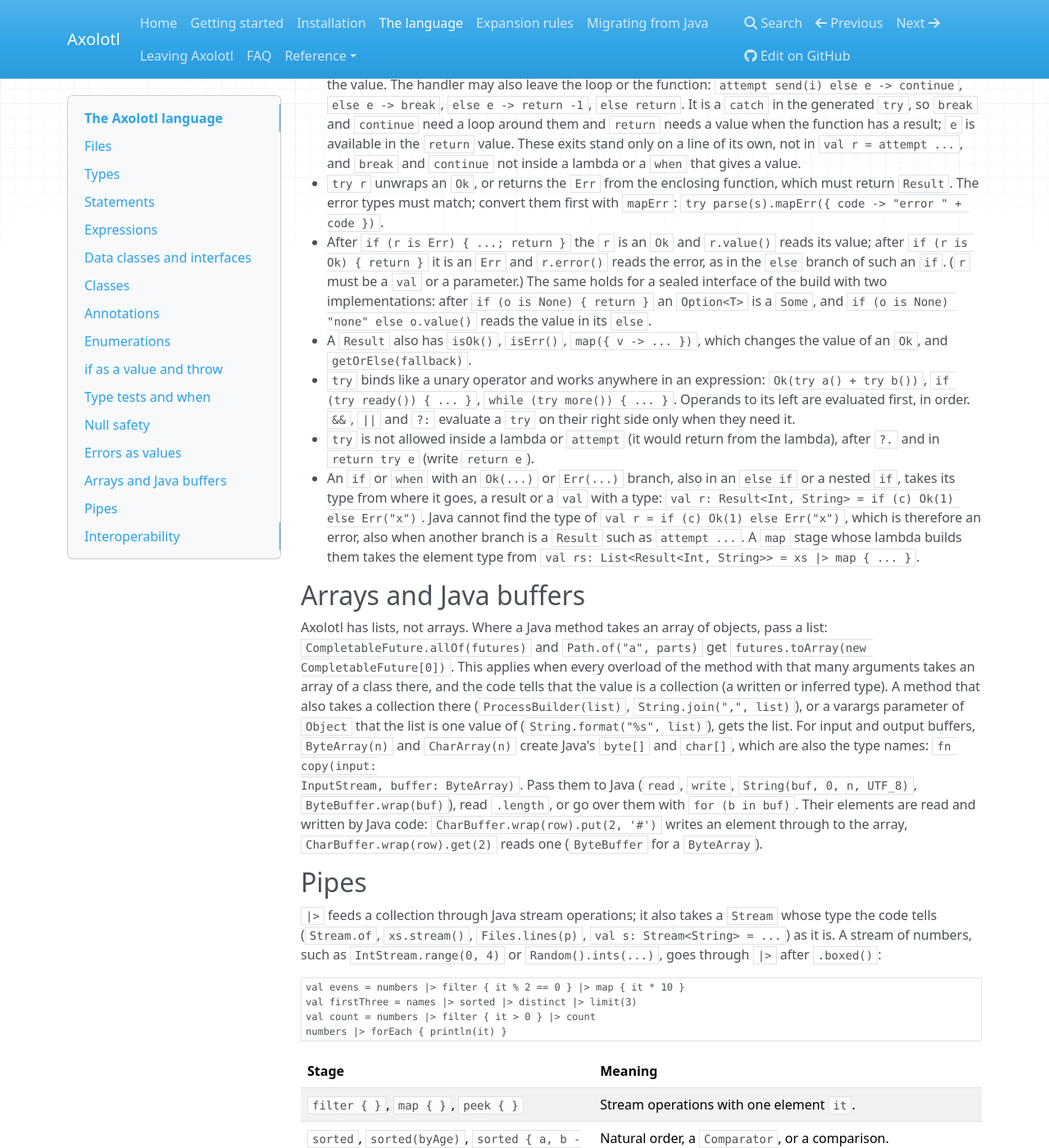
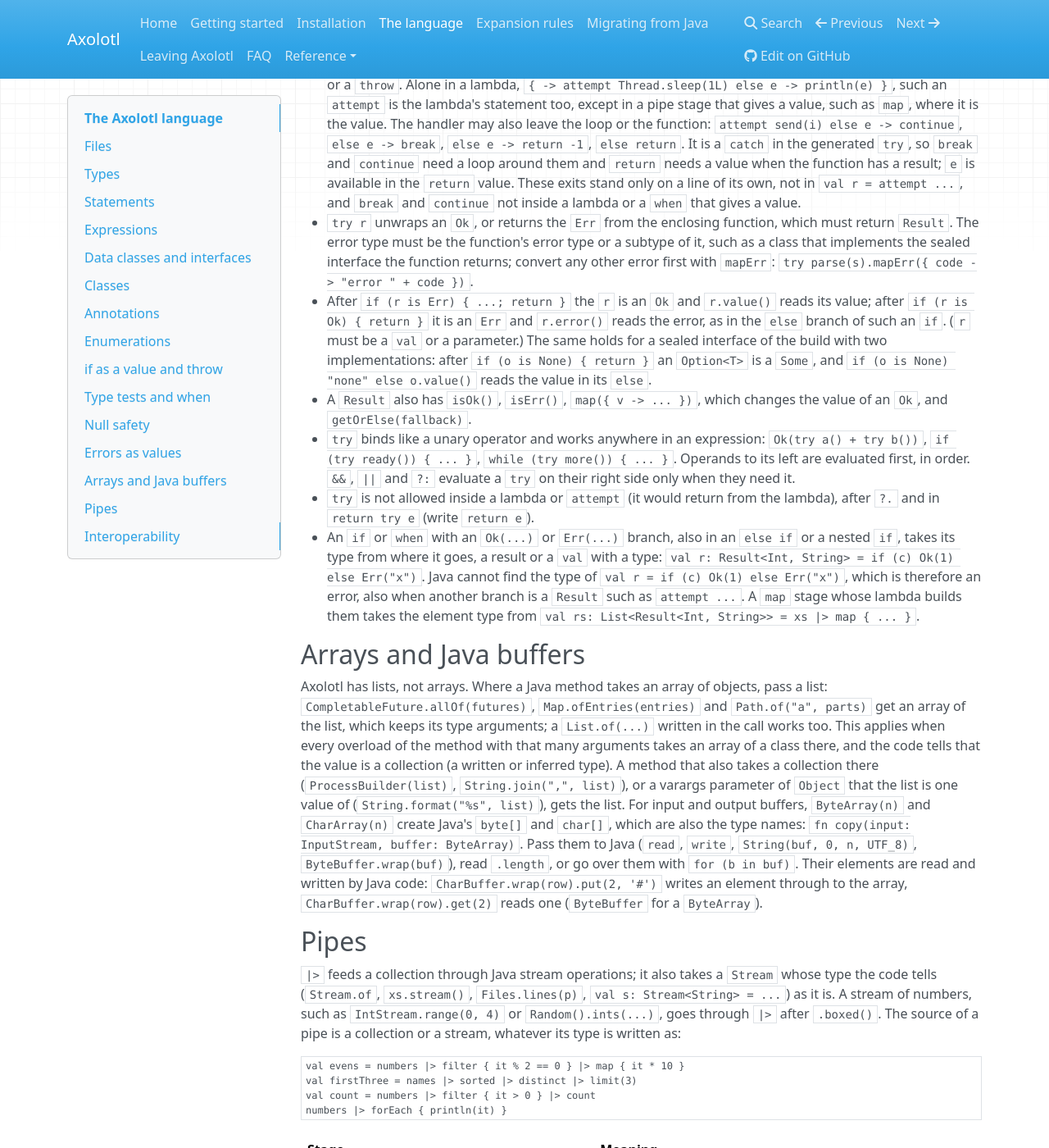
Before and after one commit to k1ngmang/axolotl-lang, an MkDocs documentation site: the page built from docs/language.md, in a window 1280 px wide and 1400 px high, scrolled down 8446 px. Shown: the whole window at 82% size. Built offline with MkDocs 1.6.1, drawn with Linux system fonts in a browser that asks for light colours; nearby versions of some CDN libraries; some of the changed text lies outside the part shown.

Commit message:
Document stream pipes, error subtypes, generic arrays and classpath cases

````diff
--- a/docs/language.md
+++ b/docs/language.md
@@ -266,10 +266,11 @@ fn size(n: Int) -> String = when (n) {
 
 It becomes a Java `switch`. The subject of `is` branches is narrowed in each branch (`when (val e = f())`
 names a subject that is not already a name). A branch is an expression or, after `->`, a block whose last
-expression is the value; in a `when` statement a branch may also be `break`, `continue` or an assignment:
-`2 -> continue`, `else -> n += x`. Branches with `is` must cover a sealed interface or end with `else`; a
-`when` over constants that gives a value needs an `else`, unless it names every constant of an enum of
-the package.
+expression is the value; in a `when` statement a branch may also be a single statement without braces: `break`,
+`continue`, `return` or `return value`, or an assignment (`2 -> continue`, `else -> n += x`); a `when` that gives a
+value cannot be left with any of them. Branches with `is` must cover a sealed interface or end with `else`; a
+`when` over constants that gives a value needs an `else`, unless it names every constant of an enum. The
+sealed types and enums may be declared in the build or come from the classpath.
 Constants are literals, negative numbers or names of constants such as `Color.RED`; a `Long`, `Double` or
 `Boolean` subject is compared branch by branch. A subject that may be null goes to `else`, or to a
 `null ->` branch, which may also stand next to `is` branches. A `when` stands as a statement, after `return` or as
@@ -415,7 +416,8 @@ fn doubled(s: String) -> Result<Int, String> {
   These exits stand only on a line of its own, not in `val r = attempt ...`, and `break` and `continue` not inside a
   lambda or a `when` that gives a value.
 - `try r` unwraps an `Ok`, or returns the `Err` from the enclosing function, which must return
-  `Result`. The error types must match; convert them first with `mapErr`:
+  `Result`. The error type must be the function's error type or a subtype of it, such as a class that implements
+  the sealed interface the function returns; convert any other error first with `mapErr`:
   `try parse(s).mapErr({ code -> "error " + code })`.
 - After `if (r is Err) { ...; return }` the `r` is an `Ok` and `r.value()` reads its value; after `if (r is Ok) { return }`
   it is an `Err` and `r.error()` reads the error, as in the `else` branch of such an `if`. (`r` must be a `val` or a parameter.)
@@ -438,8 +440,9 @@ fn doubled(s: String) -> Result<Int, String> {
 
 ## Arrays and Java buffers
 
-Axolotl has lists, not arrays. Where a Java method takes an array of objects, pass a list: `CompletableFuture.allOf(futures)`
-and `Path.of("a", parts)` get `futures.toArray(new CompletableFuture[0])`. This applies when every overload of the method with
+Axolotl has lists, not arrays. Where a Java method takes an array of objects, pass a list: `CompletableFuture.allOf(futures)`,
+`Map.ofEntries(entries)` and `Path.of("a", parts)` get an array of the list, which keeps its type arguments; a `List.of(...)`
+written in the call works too. This applies when every overload of the method with
 that many arguments takes an array of a class there, and the code tells that the value is a collection (a written or inferred
 type). A method that also takes a collection there (`ProcessBuilder(list)`, `String.join(",", list)`), or a varargs parameter
 of `Object` that the list is one value of (`String.format("%s", list)`), gets the list. For input and output buffers,
@@ -453,7 +456,8 @@ InputStream, buffer: ByteArray)`. Pass them to Java (`read`, `write`, `String(bu
 
 `|>` feeds a collection through Java stream operations; it also takes a `Stream` whose type the code tells (`Stream.of`,
 `xs.stream()`, `Files.lines(p)`, `val s: Stream<String> = ...`) as it is. A stream of numbers, such as `IntStream.range(0, 4)`
-or `Random().ints(...)`, goes through `|>` after `.boxed()`:
+or `Random().ints(...)`, goes through `|>` after `.boxed()`. The source of a pipe is a collection or a stream, whatever
+its type is written as:
 
 ```axl
 val evens = numbers |> filter { it % 2 == 0 } |> map { it * 10 }
````
Also changed, not shown: CHANGELOG.md (+5 -0 lines), docs/decisions.md (+1 -0 lines).
